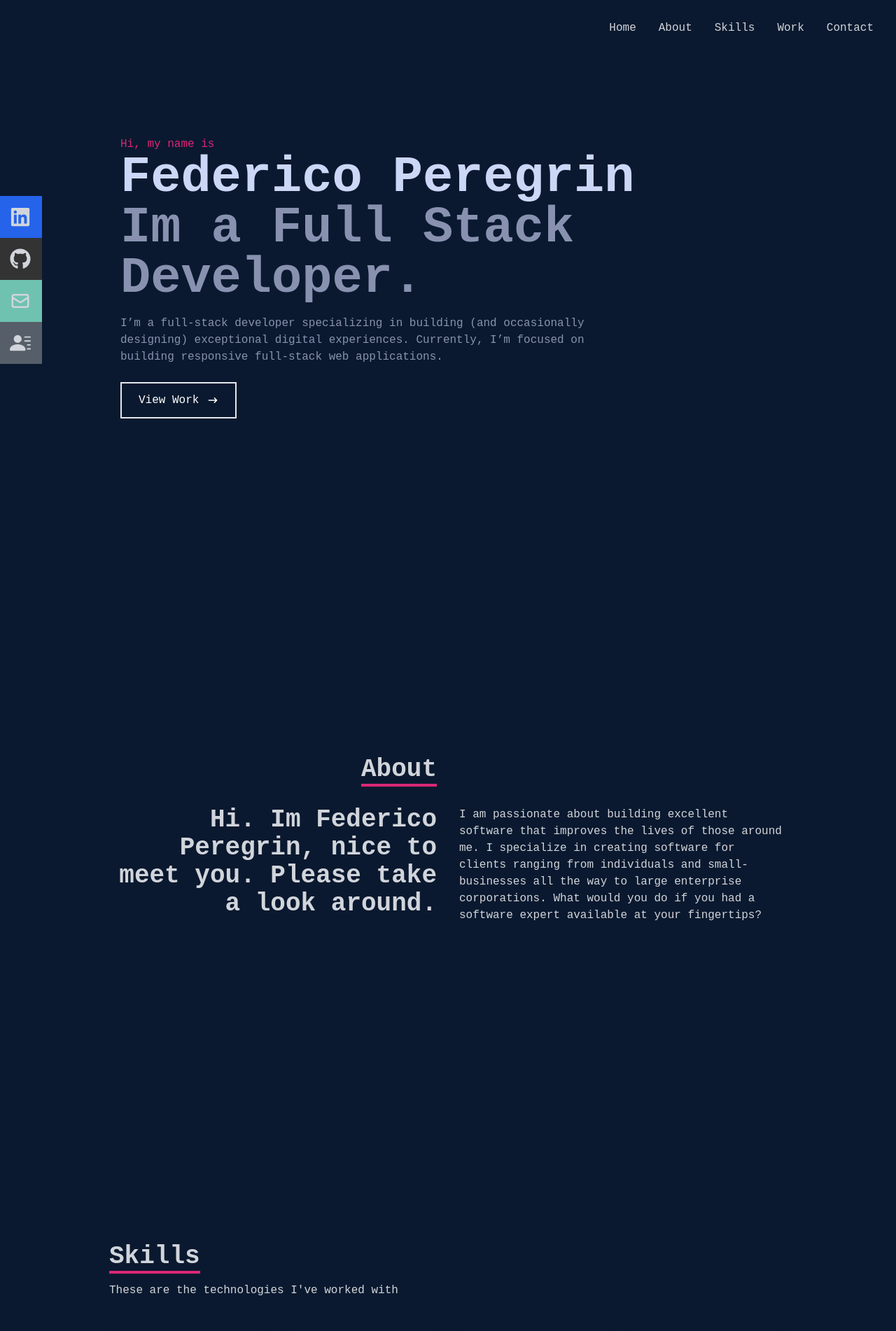
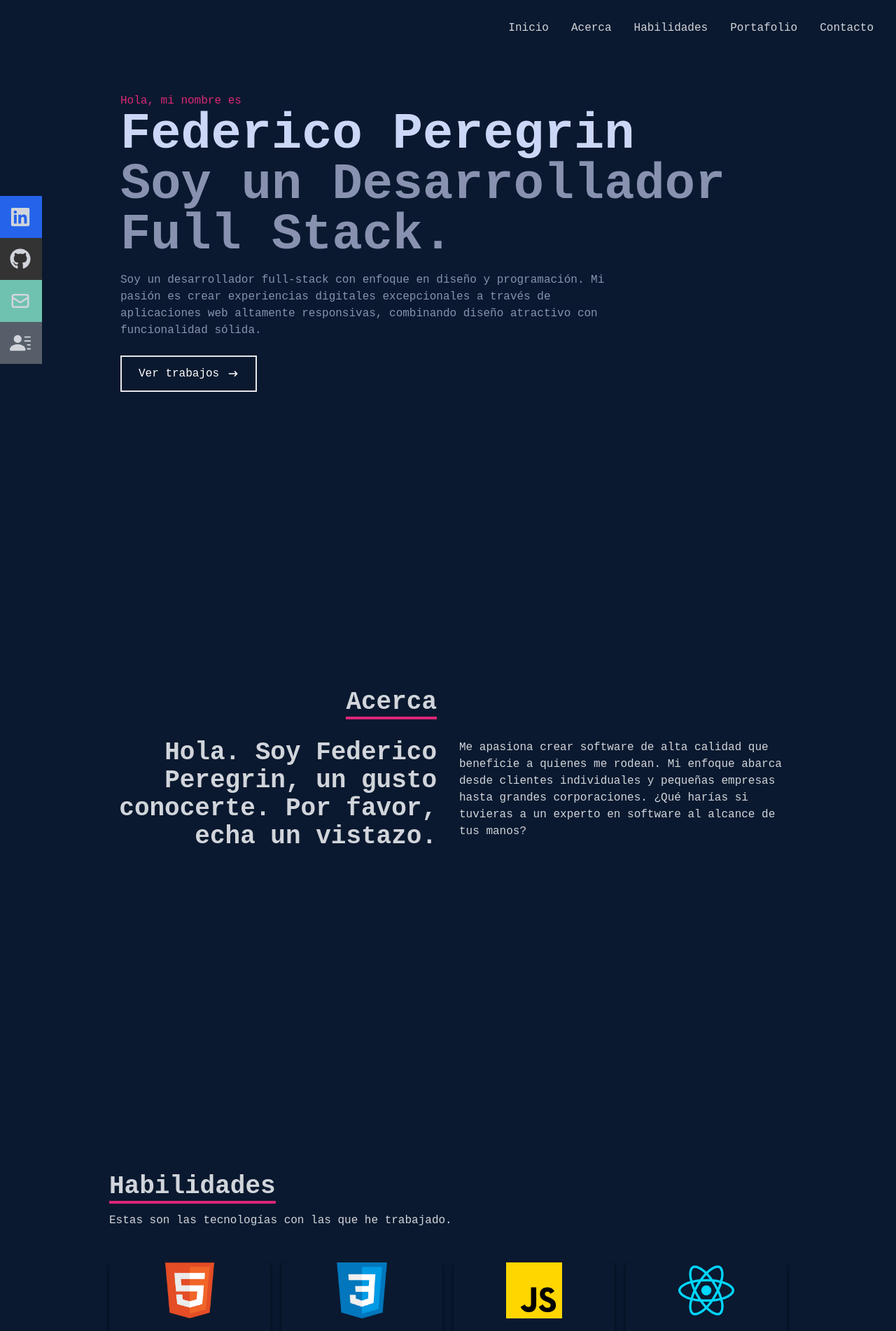
Before and after one commit to fede1678/portfolio, a React (Vite) app: page / in a window 1280 px wide. Shown: the top 1902 px of the page at 70% size. Built offline with nearby package versions, Linux system fonts and the light colour scheme; a web font is replaced by a local one.

Commit message:
Portfolio Website

```diff
--- a/src/components/About.jsx
+++ b/src/components/About.jsx
@@ -5,7 +5,7 @@ const About = () => {
         <div className="max-w-[1000px] w-full grid grid-cols-2 gap-8">
           <div className="sm:text-right pb-8 pl-4">
             <p className="text-4xl font-bold inline border-b-4 border-pink-600">
-              About
+              Acerca
             </p>
           </div>
           <div></div>
@@ -13,17 +13,16 @@ const About = () => {
         <div className="max-w-[1000px] w-full grid sm:grid-cols-2 gap-8 px-4">
           <div className="sm:text-right text-4xl font-bold">
             <p>
-              Hi. Im Federico Peregrin, nice to meet you. Please take a look
-              around.
+              Hola. Soy Federico Peregrin, un gusto conocerte. Por favor, echa
+              un vistazo.
             </p>
           </div>
           <div>
             <p>
-              I am passionate about building excellent software that improves
-              the lives of those around me. I specialize in creating software
-              for clients ranging from individuals and small-businesses all the
-              way to large enterprise corporations. What would you do if you had
-              a software expert available at your fingertips?
+              Me apasiona crear software de alta calidad que beneficie a quienes
+              me rodean. Mi enfoque abarca desde clientes individuales y
+              pequeñas empresas hasta grandes corporaciones. ¿Qué harías si
+              tuvieras a un experto en software al alcance de tus manos?
             </p>
           </div>
         </div>
--- a/src/components/Contact.jsx
+++ b/src/components/Contact.jsx
@@ -43,10 +43,15 @@ const Contact = () => {
       >
         <div className="pb-8">
           <p className="text-4xl font-bold inline border-b-4 border-pink-600 text-gray-300">
-            Contact
+            Contacto
           </p>
           <p className="text-gray-300 py-4">
-            Submit the form below or shoot me an email - 1678federico@gmail.com
+            Envía el formulario a continuación o mándame un correo electrónico a
+            -{" "}
+            <span className="text-primary text-pink-600 cursor-pointer transition duration-300 hover:text-green-400">
+              1678federico@gmail.com
+            </span>
+            .
           </p>
         </div>
         <input
@@ -73,8 +78,8 @@ const Contact = () => {
           value={formData.message}
           onChange={handleChange}
         ></textarea>
-        <button className="text-white border-2 hover:bg-pink-600 hover:border-pink-600 px-4 py-3 my-8 mx-auto flex items-center">
-          Let's Collaborate
+        <button className="text-white hover:text-black border-2 hover:bg-pink-600 border-pink-600 px-4 py-3 my-8 mx-auto flex items-center">
+          Contacto
         </button>
       </form>
     </div>
--- a/src/components/Home.jsx
+++ b/src/components/Home.jsx
@@ -2,26 +2,27 @@ import { HiArrowNarrowRight } from "react-icons/hi";
 
 const Home = () => {
   return (
-    <div name="home" className="h-screen w-full bg-[#0a192f]">
+    <div name="home" className="h-[700px] w-full bg-[#0a192f]">
       {/* Container */}
       <div className="max-w-[1000px] mx-auto px-8 flex flex-col justify-center h-full">
-        <p className="text-pink-600">Hi, my name is</p>
+        <p className="text-pink-600">Hola, mi nombre es</p>
         <h1 className="text-4xl sm:text-7xl font-bold text-[#ccd6f6]">
           Federico Peregrin
         </h1>
         <h2 className="text-4xl sm:text-7xl font-bold text-[#8892b0]">
           {" "}
-          Im a Full Stack Developer.
+          Soy un Desarrollador Full Stack.
         </h2>
         <p className="text-[#8892b0] py-4 max-w-[700px]">
           {" "}
-          I’m a full-stack developer specializing in building (and occasionally
-          designing) exceptional digital experiences. Currently, I’m focused on
-          building responsive full-stack web applications.
+          Soy un desarrollador full-stack con enfoque en diseño y programación.
+          Mi pasión es crear experiencias digitales excepcionales a través de
+          aplicaciones web altamente responsivas, combinando diseño atractivo
+          con funcionalidad sólida.
         </p>
         <div>
           <button className="text-white group border-2 px-6 py-3 my-2 flex items-center hover:bg-pink-600 hover:border-pink-600">
-            View Work
+            Ver trabajos
             <span className="group-hover:rotate-90 duration-300">
               <HiArrowNarrowRight className="ml-3 " />
             </span>
--- a/src/components/Navbar.jsx
+++ b/src/components/Navbar.jsx
@@ -32,7 +32,7 @@ const Navbar = () => {
             duration={500}
             className="transition-color hover:text-pink-600"
           >
-            Home
+            Inicio
           </Link>
         </li>
         <li className="nav-item">
@@ -42,7 +42,7 @@ const Navbar = () => {
             duration={500}
             className="transition-color hover:text-pink-600"
           >
-            About
+            Acerca
           </Link>
         </li>
         <li className="nav-item">
@@ -52,7 +52,7 @@ const Navbar = () => {
             duration={500}
             className="transition-color hover:text-pink-600"
           >
-            Skills
+            Habilidades
           </Link>
         </li>
         <li className="nav-item">
@@ -62,7 +62,7 @@ const Navbar = () => {
             duration={500}
             className="transition-color hover:text-pink-600"
           >
-            Work
+            Portafolio
           </Link>
         </li>
         <li className="nav-item">
@@ -72,7 +72,7 @@ const Navbar = () => {
             duration={500}
             className="transition-color hover:text-pink-600"
           >
-            Contact
+            Contacto
           </Link>
         </li>
       </ul>
@@ -93,31 +93,31 @@ const Navbar = () => {
         <li>
           {" "}
           <Link onClick={handleClick} to="home" smooth={true} duration={500}>
-            Home
+            Inicio
           </Link>
         </li>
         <li>
           {" "}
           <Link onClick={handleClick} to="about" smooth={true} duration={500}>
-            About
+            Acerca
           </Link>
         </li>
         <li>
           {" "}
           <Link onClick={handleClick} to="skills" smooth={true} duration={500}>
-            Skills
+            Habilidades
           </Link>
         </li>
         <li>
           {" "}
           <Link onClick={handleClick} to="work" smooth={true} duration={500}>
-            Work
+            Portafolio
           </Link>
         </li>
         <li>
           {" "}
           <Link onClick={handleClick} to="contact" smooth={true} duration={500}>
-            Contact
+            Contacto
           </Link>
         </li>
       </ul>
--- a/src/components/Skills.jsx
+++ b/src/components/Skills.jsx
@@ -16,9 +16,11 @@ const Skills = () => {
       <div className="max-w-[1000px] mx-auto p-4 flex flex-col justify-center w-full h-full ">
         <div>
           <p className="text-4xl font-bold inline border-b-4 border-pink-600">
-            Skills
+            Habilidades
           </p>
-          <p className="py-4">These are the technologies I've worked with</p>
+          <p className="py-4">
+            Estas son las tecnologías con las que he trabajado.
+          </p>
         </div>
 
         <div className="w-full grid grid-cols-2 sm:grid-cols-4 gap-4 text-center py-8">
--- a/src/components/Work.jsx
+++ b/src/components/Work.jsx
@@ -13,9 +13,11 @@ const Work = () => {
       <div className="max-w-[1000px] mx-auto p-4 flex flex-col justify-center w-full h-full">
         <div className="pb-8">
           <p className="text-4xl font-bold inline border-b-4 text-gray-300 border-pink-600">
-            Work
+            Portafolio
           </p>
-          <p className="py-6">Check out some of my recent work</p>
+          <p className="py-6">
+            Échale un vistazo a algunos de mis trabajos recientes.
+          </p>
         </div>
 
         {/* container for projects */}
--- a/src/data/data.js
+++ b/src/data/data.js
@@ -32,7 +32,7 @@ export const data = [
     name: "React JS Application",
     image: WorkIm3,
     github: "https://github.com/fede1678/portfolio",
-    live: "https://jolly-malabi-de81f3.netlify.app/",
+    live: "https://portafolio-website-fp.netlify.app/",
   },
   {
     id: 5,
```
